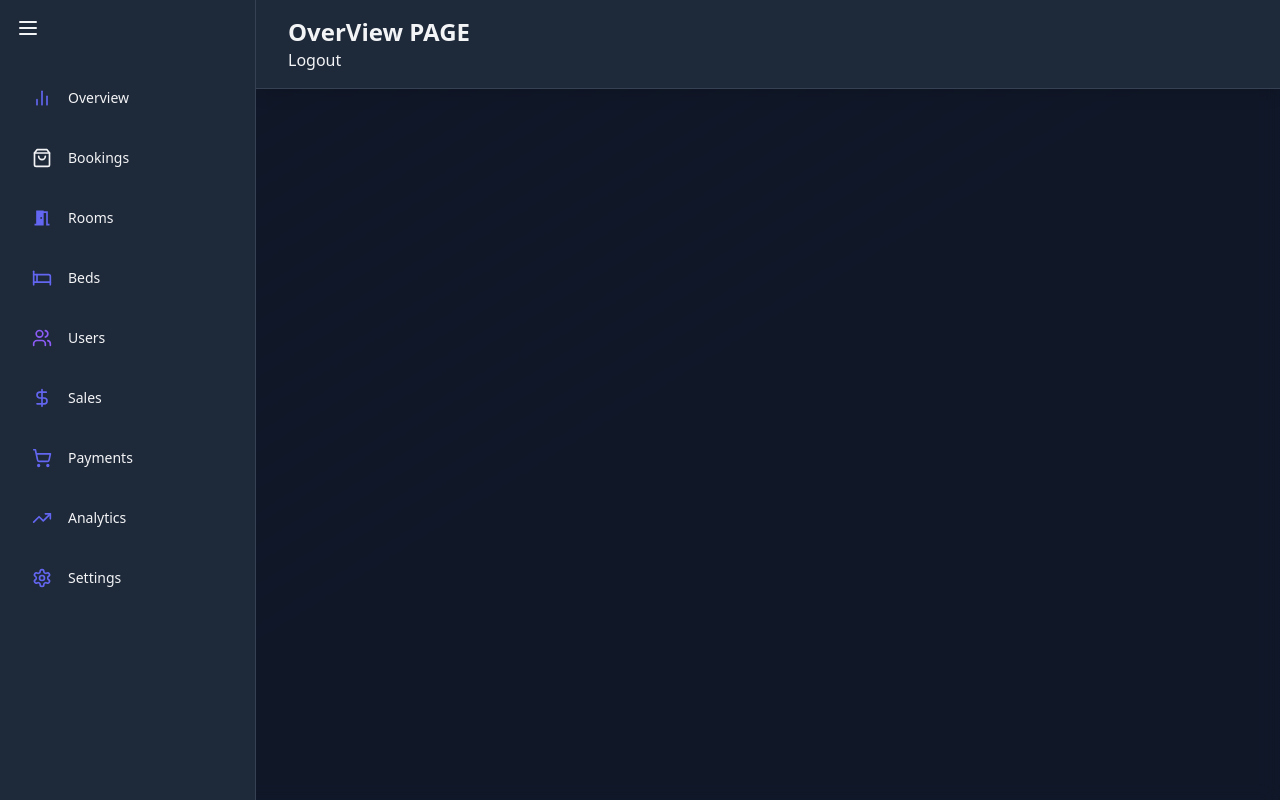
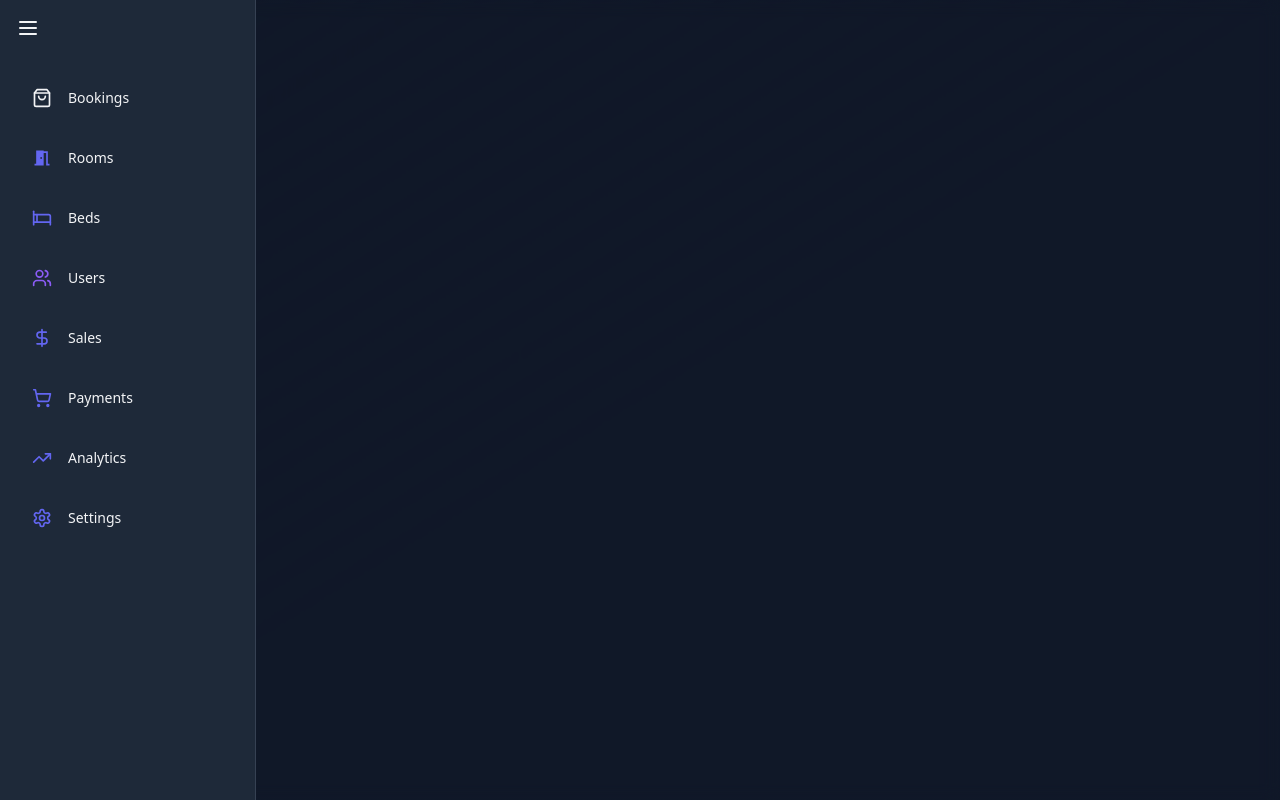
Before and after one commit to muzuri/hotel-management-admin-dashboard, a React app: page / in a window 1280 px wide. Built offline with nearby package versions, Linux system fonts and the light colour scheme; the HTML template or start-up script is replaced by a standard one.

Commit message:
remove overview

```diff
--- a/src/App.jsx
+++ b/src/App.jsx
@@ -28,7 +28,7 @@ function App() {
       <Routes>
         <Route path='/login' element={<LoginPage></LoginPage>}></Route>
         <Route path='/registration' element={<RegistrationPage></RegistrationPage>}></Route>
-        <Route path='/' element={<OverviewPage></OverviewPage>}> </Route>
+        {/* <Route path='/' element={<OverviewPage></OverviewPage>}> </Route> */}
         <Route path='/bookings' element={<BookingsPage></BookingsPage>}></Route>
         <Route path='/users' element={<UsersPage></UsersPage>}></Route>
         <Route path='/sales' element={<SalesPage></SalesPage>}></Route>
--- a/src/components/Sidebar.jsx
+++ b/src/components/Sidebar.jsx
@@ -7,7 +7,7 @@ import { AnimatePresence, motion } from 'framer-motion'
 import { Link } from 'react-router-dom'
 
 const SIDEBAR_ITEMS = [
-{name:"Overview", icon: BarChart2, color:"#6366f1", href:'/'},
+// {name:"Overview", icon: BarChart2, color:"#6366f1", href:'/'},
 {
     name:"Bookings", icon: ShoppingBag, color:"#99746f1", href:'/bookings'
 },
```
